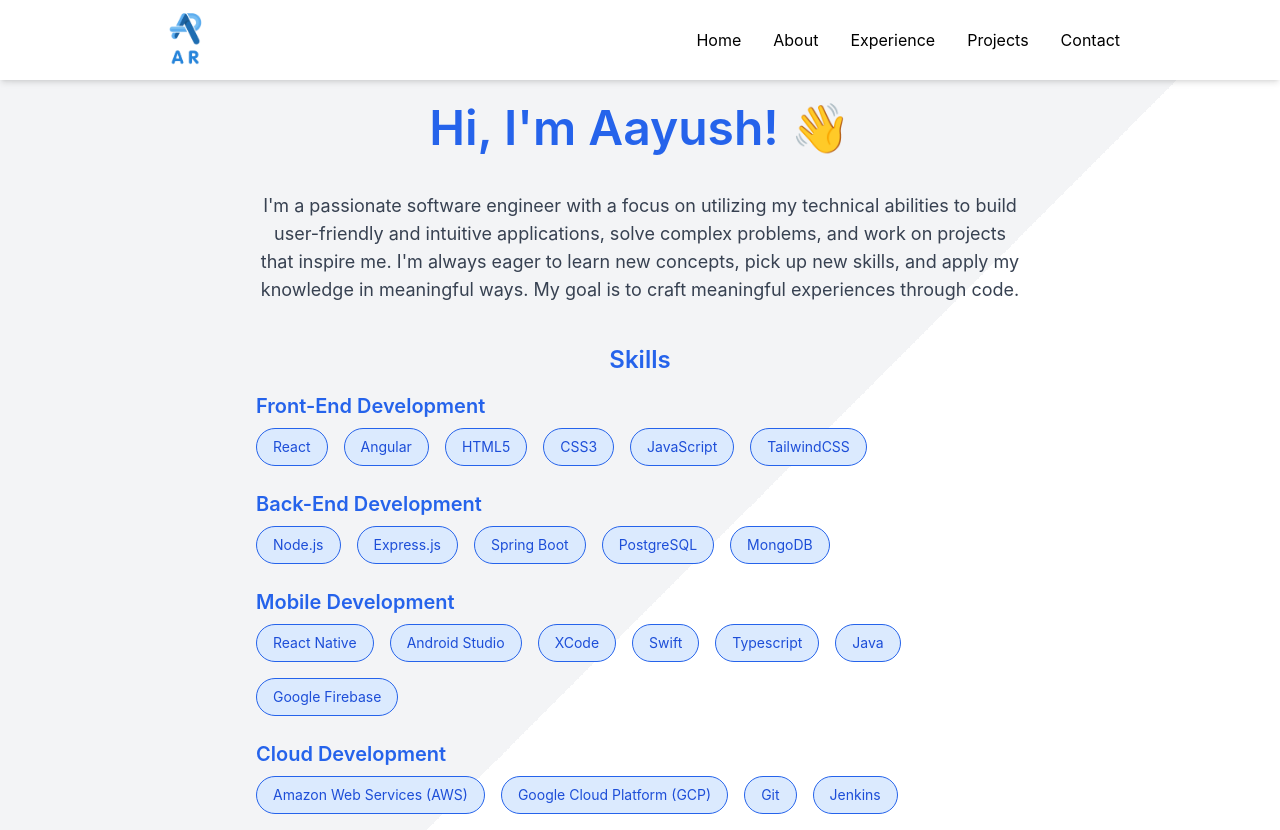
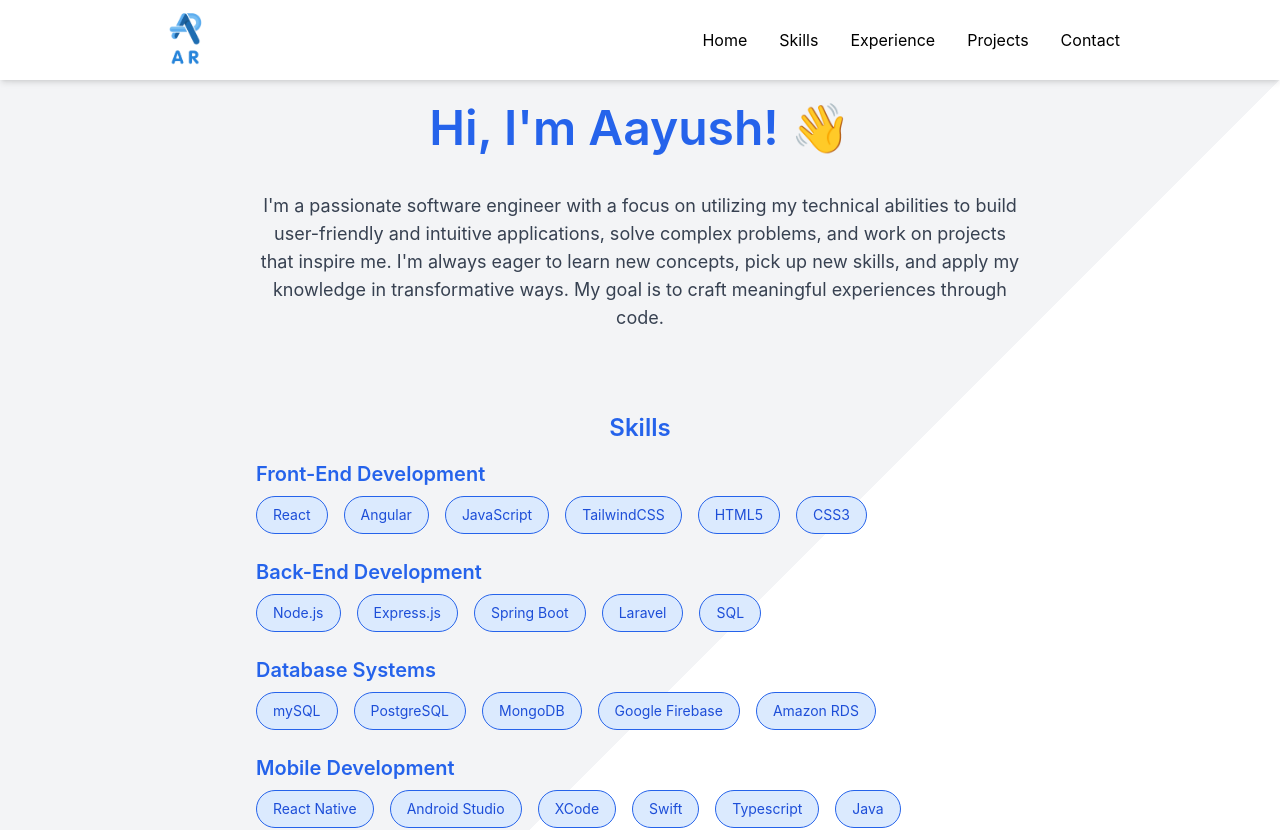
Before and after one commit to akregmi/porfolio-website, a React (Create React App) app: page / in a window 1280 px wide. Shown: the top 830 px of the page. Built offline with nearby package versions, Linux system fonts and the light colour scheme.

Commit message:
Reworded and restructure certain sections

```diff
--- a/src/components/Home.js
+++ b/src/components/Home.js
@@ -13,11 +13,12 @@ const HomePage = () => {
         <h1 className="text-5xl font-semibold text-blue-600 mb-10">
           Hi, I'm {Name}! 👋
         </h1>
-        <section id="about">
-          <p className="text-lg text-gray-700 mb-10">
-            {Description}
-          </p>
 
+        <p className="text-lg text-gray-700 mb-10">
+          {Description}
+        </p>
+
+        <section id="skills" className="py-10">
         {/* Skills Section */}
           <h2 className="text-2xl font-semibold text-blue-600 mb-4">Skills</h2>
 
--- a/src/components/consts.js
+++ b/src/components/consts.js
@@ -4,8 +4,8 @@ export const NavLinks = [
         title: 'Home',
     },
     {
-        id: 'about',
-        title: 'About',
+        id: 'skills',
+        title: 'Skills',
     },
     {
         id: 'experience',
@@ -24,7 +24,7 @@ export const NavLinks = [
 export const Description = `I'm a passionate software engineer with a focus on utilizing my technical abilities
           to build user-friendly and intuitive applications, solve complex problems, and
           work on projects that inspire me. I'm always eager to learn new concepts,
-          pick up new skills, and apply my knowledge in meaningful ways. My goal is to craft
+          pick up new skills, and apply my knowledge in transformative ways. My goal is to craft
           meaningful experiences through code.`
 
 export const Name = "Aayush"
@@ -118,11 +118,15 @@ export const Experience = [
 export const Skills = [
   {
     category: "Front-End Development",
-    items: ["React", 'Angular', "HTML5", "CSS3", "JavaScript", "TailwindCSS"]
+    items: ["React", 'Angular', "JavaScript", "TailwindCSS", "HTML5", "CSS3"]
   },
   {
     category: "Back-End Development",
-    items: ["Node.js", "Express.js", "Spring Boot", "PostgreSQL", "MongoDB"]
+    items: ["Node.js", "Express.js", "Spring Boot", "Laravel", "SQL"]
+  },
+  {
+    category: "Database Systems",
+    items: ["mySQL", "PostgreSQL", "MongoDB", "Google Firebase", "Amazon RDS"]
   },
   {
     category: "Mobile Development",
@@ -130,7 +134,7 @@ export const Skills = [
   },
   {
     category: "Cloud Development",
-    items: ["Amazon Web Services (AWS)", "Google Cloud Platform (GCP)", "Git", "Jenkins"]
+    items: ["Amazon Web Services (AWS)", "Google Cloud Platform (GCP)", "Github Actions", "Jenkins"]
   },
   {
     category: "Data Analysis",
```
